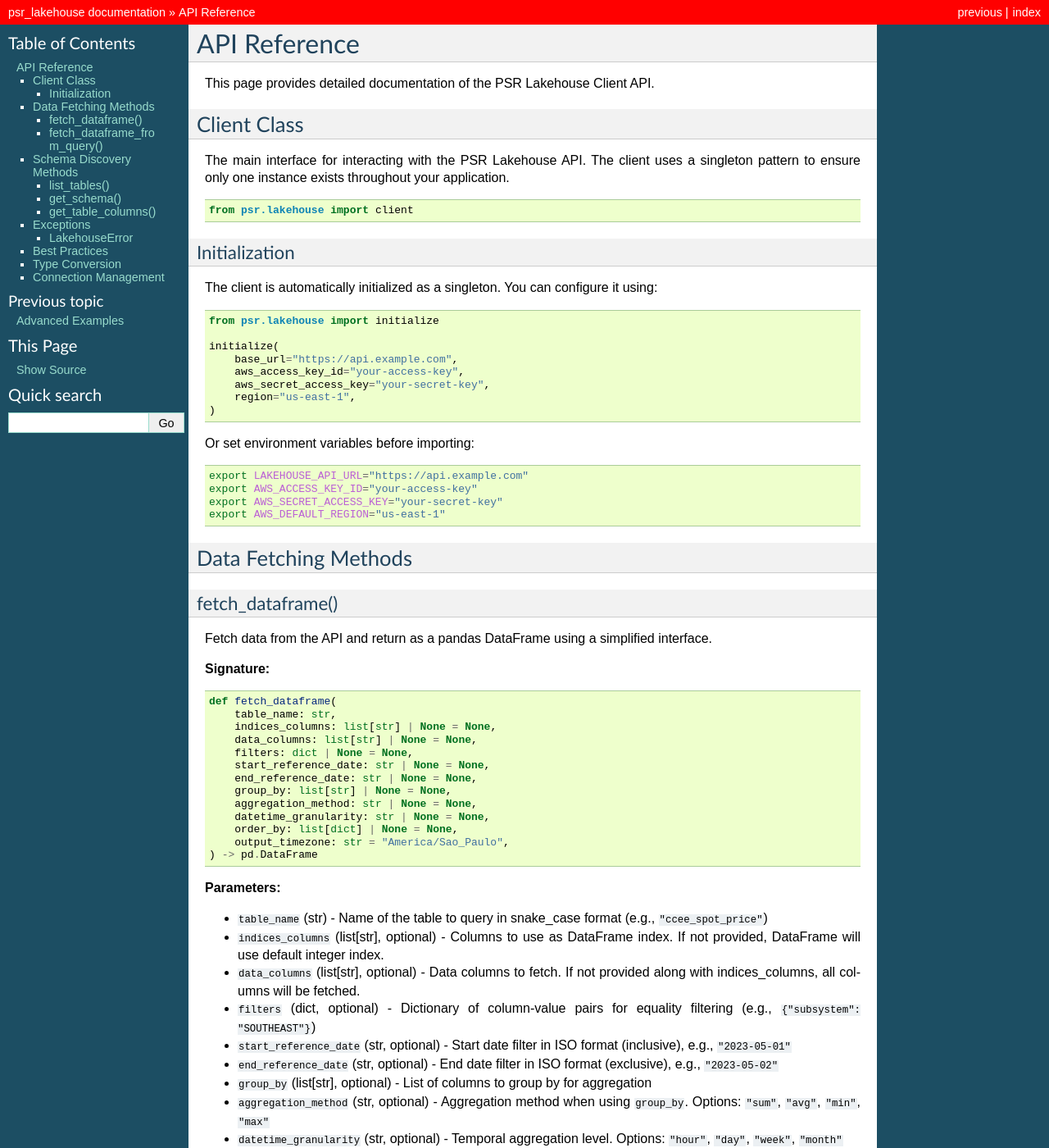
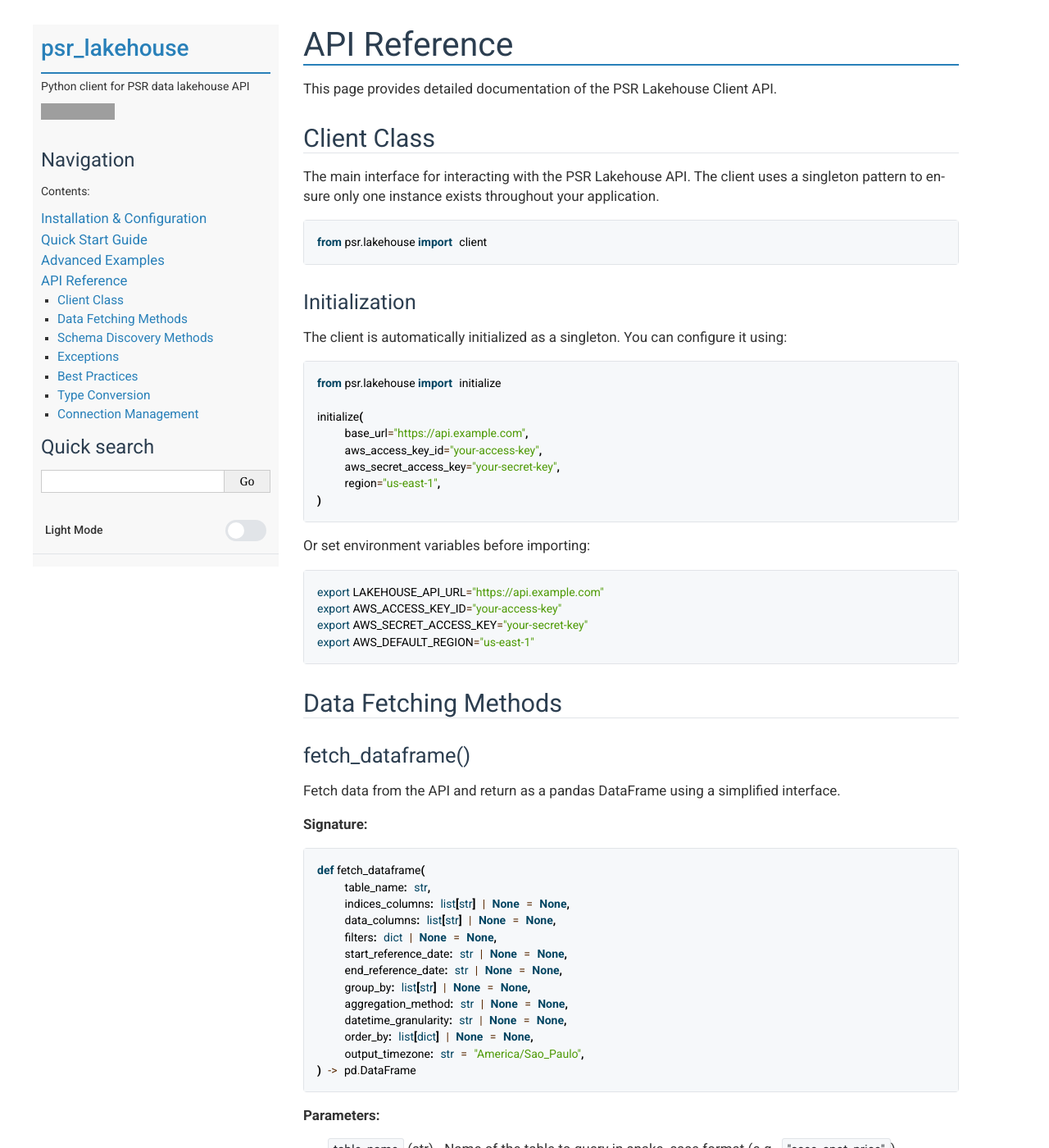
Before and after one commit to psrenergy/psr_lakehouse, a Sphinx documentation site: the page built from docs/api.rst, in a window 1280 px wide and 1400 px high. Shown: the whole window at 82% size. Built offline with Sphinx 7.4.7, drawn with Linux system fonts in a browser that asks for light colours; some of the changed text lies outside the part shown; grey boxes are pictures that could not be loaded.

Commit message:
Update docs

```diff
--- /dev/null
+++ b/docs/_static/custom.css
@@ -0,0 +1,325 @@
+/* Custom styling for PSR Lakehouse documentation */
+
+/* Import Roboto font */
+@import url('https://fonts.googleapis.com/css2?family=Roboto:wght@300;400;500;700&family=Roboto+Mono:wght@400;500&display=swap');
+
+/* CSS Variables for Light and Dark Modes */
+:root {
+    --bg-color: #ffffff;
+    --text-color: #333333;
+    --heading-color: #2c3e50;
+    --link-color: #2980b9;
+    --link-hover-color: #1f5c7d;
+    --border-color: #e1e4e8;
+    --code-bg: #f6f8fa;
+    --code-border: #e1e4e8;
+    --code-text: #24292e;
+    --highlight-bg: #f6f8fa;
+    --highlight-border: #e1e4e8;
+    --table-header-bg: #f6f8fa;
+    --table-border: #d0d7de;
+    --note-bg: #e7f2fa;
+    --note-border: #2980b9;
+    --warn-bg: #fff4e6;
+    --warn-border: #f39c12;
+    --sidebar-bg: #f8f8f8;
+    --sidebar-text: #333333;
+    --h1-border: #2980b9;
+    --h2-border: #e1e4e8;
+}
+
+[data-theme="dark"] {
+    --bg-color: #1e1e1e;
+    --text-color: #e0e0e0;
+    --heading-color: #64b5f6;
+    --link-color: #64b5f6;
+    --link-hover-color: #90caf9;
+    --border-color: #3e3e3e;
+    --code-bg: #2d2d2d;
+    --code-border: #3e3e3e;
+    --code-text: #e0e0e0;
+    --highlight-bg: #2d2d2d;
+    --highlight-border: #3e3e3e;
+    --table-header-bg: #2d2d2d;
+    --table-border: #3e3e3e;
+    --note-bg: #1a3a52;
+    --note-border: #64b5f6;
+    --warn-bg: #4a3b1f;
+    --warn-border: #f39c12;
+    --sidebar-bg: #252525;
+    --sidebar-text: #e0e0e0;
+    --h1-border: #64b5f6;
+    --h2-border: #3e3e3e;
+}
+
+/* Theme Toggle Switch in Sidebar */
+.theme-toggle-container {
+    padding: 15px;
+    border-bottom: 1px solid var(--border-color);
+    margin-bottom: 15px;
+}
+
+.theme-toggle-label {
+    display: flex;
+    align-items: center;
+    justify-content: space-between;
+    cursor: pointer;
+    user-select: none;
+}
+
+.theme-toggle-text {
+    font-size: 14px;
+    color: var(--sidebar-text);
+    font-weight: 500;
+}
+
+.theme-toggle-switch {
+    position: relative;
+    width: 50px;
+    height: 26px;
+    background-color: var(--border-color);
+    border-radius: 13px;
+    transition: background-color 0.3s;
+}
+
+.theme-toggle-switch::after {
+    content: '';
+    position: absolute;
+    top: 3px;
+    left: 3px;
+    width: 20px;
+    height: 20px;
+    background-color: #fff;
+    border-radius: 50%;
+    transition: transform 0.3s;
+}
+
+[data-theme="dark"] .theme-toggle-switch {
+    background-color: #64b5f6;
+}
+
+[data-theme="dark"] .theme-toggle-switch::after {
+    transform: translateX(24px);
+}
+
+/* Apply theme colors */
+body, div.body, div.document {
+    background-color: var(--bg-color);
+    color: var(--text-color);
+}
+
+div.bodywrapper {
+    background-color: var(--bg-color);
+}
+
+.sphinxsidebar {
+    background-color: var(--sidebar-bg);
+    color: var(--sidebar-text);
+}
+
+/* Set Roboto as the primary font */
+body, div.body, div.document, div.documentwrapper, div.bodywrapper {
+    font-family: 'Roboto', -apple-system, BlinkMacSystemFont, 'Segoe UI', Arial, sans-serif !important;
+}
+
+h1, h2, h3, h4, h5, h6 {
+    font-family: 'Roboto', -apple-system, BlinkMacSystemFont, 'Segoe UI', Arial, sans-serif !important;
+    font-weight: 500;
+}
+
+p, li, dt, dd, td, th, span {
+    font-family: 'Roboto', -apple-system, BlinkMacSystemFont, 'Segoe UI', Arial, sans-serif !important;
+}
+
+code, pre, .highlight, tt, kbd, samp {
+    font-family: 'Roboto Mono', 'Consolas', 'Monaco', monospace !important;
+}
+
+/* Better code block styling */
+div.highlight {
+    border-radius: 4px;
+    border: 1px solid var(--highlight-border);
+    margin: 1em 0;
+    background-color: var(--highlight-bg);
+}
+
+div.highlight pre {
+    padding: 16px;
+    overflow: auto;
+    font-size: 14px;
+    line-height: 1.45;
+    background-color: var(--highlight-bg);
+    color: var(--text-color);
+}
+
+/* Improve inline code appearance */
+code.literal {
+    background-color: var(--code-bg);
+    border-radius: 3px;
+    padding: 2px 6px;
+    font-size: 90%;
+    color: var(--code-text);
+    border: 1px solid var(--code-border);
+}
+
+/* Better admonition boxes */
+.admonition {
+    border-radius: 4px;
+    padding: 12px 16px;
+    margin: 1em 0;
+}
+
+.admonition.note {
+    background-color: var(--note-bg);
+    border-left: 4px solid var(--note-border);
+}
+
+.admonition.warning {
+    background-color: var(--warn-bg);
+    border-left: 4px solid var(--warn-border);
+}
+
+.admonition-title {
+    font-weight: bold;
+    margin-bottom: 8px;
+}
+
+/* Improve table styling */
+table.docutils {
+    border-collapse: collapse;
+    border-spacing: 0;
+    margin: 1em 0;
+    width: 100%;
+}
+
+table.docutils th {
+    background-color: var(--table-header-bg);
+    border: 1px solid var(--table-border);
+    padding: 8px 12px;
+    font-weight: 600;
+}
+
+table.docutils td {
+    border: 1px solid var(--table-border);
+    padding: 8px 12px;
+}
+
+/* Better section headers */
+h1 {
+    border-bottom: 2px solid var(--h1-border);
+    padding-bottom: 0.3em;
+    margin-top: 0;
+    color: var(--heading-color);
+}
+
+h2 {
+    border-bottom: 1px solid var(--h2-border);
+    padding-bottom: 0.3em;
+    margin-top: 1.5em;
+    color: var(--heading-color);
+}
+
+h3 {
+    margin-top: 1.2em;
+    color: var(--heading-color);
+}
+
+/* Improve link styling */
+a, a.reference.internal, a.reference.external {
+    color: var(--link-color);
+    text-decoration: none;
+    border-bottom: 1px dotted var(--link-color);
+}
+
+a:hover, a.reference.internal:hover, a.reference.external:hover {
+    color: var(--link-hover-color);
+    border-bottom: 1px solid var(--link-hover-color);
+}
+
+/* Better parameter lists */
+dl.field-list {
+    margin: 1em 0;
+}
+
+dl.field-list dt {
+    font-weight: bold;
+    color: var(--heading-color);
+}
+
+dl.field-list dd {
+    margin-left: 2em;
+    margin-bottom: 0.5em;
+}
+
+/* Improve navigation */
+.sphinxsidebar {
+    font-size: 14px;
+    background-color: var(--sidebar-bg) !important;
+    color: var(--sidebar-text) !important;
+}
+
+.sphinxsidebar h3 {
+    font-size: 1.2em;
+    margin-top: 1em;
+    color: var(--heading-color) !important;
+}
+
+.sphinxsidebar ul {
+    margin: 10px 0;
+}
+
+.sphinxsidebar a {
+    color: var(--link-color) !important;
+    border-bottom: none !important;
+}
+
+.sphinxsidebar a:hover {
+    color: var(--link-hover-color) !important;
+    text-decoration: underline;
+}
+
+.sphinxsidebar p {
+    color: var(--sidebar-text) !important;
+}
+
+.sphinxsidebar li {
+    color: var(--sidebar-text) !important;
+}
+
+/* Better signature styling */
+.sig-name {
+    font-weight: bold;
+}
+
+.sig-param {
+    font-style: italic;
+}
+
+/* Responsive improvements */
+@media screen and (max-width: 875px) {
+    div.body {
+        padding: 0 20px;
+    }
+}
+
+/* Improve return type and parameter documentation */
+.field-list .field-name {
+    font-weight: 600;
+    color: var(--heading-color);
+    white-space: nowrap;
+}
+
+/* Code example headers */
+.literal-block-wrapper {
+    margin: 1em 0;
+}
+
+.code-block-caption {
+    background-color: var(--code-bg);
+    padding: 8px 12px;
+    border: 1px solid var(--code-border);
+    border-bottom: none;
+    font-weight: 600;
+    border-radius: 4px 4px 0 0;
+    color: var(--text-color);
+}
--- /dev/null
+++ b/docs/_static/theme-toggle.js
@@ -0,0 +1,75 @@
+// Theme toggle functionality
+(function() {
+    'use strict';
+
+    // Get theme from localStorage or default to light
+    function getTheme() {
+        return localStorage.getItem('theme') || 'light';
+    }
+
+    // Set theme
+    function setTheme(theme) {
+        document.documentElement.setAttribute('data-theme', theme);
+        localStorage.setItem('theme', theme);
+        updateToggleText(theme);
+    }
+
+    // Update toggle text
+    function updateToggleText(theme) {
+        const textElement = document.querySelector('.theme-toggle-text');
+        if (textElement) {
+            textElement.textContent = theme === 'dark' ? 'Dark Mode' : 'Light Mode';
+        }
+    }
+
+    // Toggle theme
+    function toggleTheme() {
+        const currentTheme = getTheme();
+        const newTheme = currentTheme === 'dark' ? 'light' : 'dark';
+        setTheme(newTheme);
+    }
+
+    // Create theme toggle switch
+    function createThemeToggle() {
+        const container = document.createElement('div');
+        container.className = 'theme-toggle-container';
+
+        const label = document.createElement('label');
+        label.className = 'theme-toggle-label';
+
+        const text = document.createElement('span');
+        text.className = 'theme-toggle-text';
+        text.textContent = getTheme() === 'dark' ? 'Dark Mode' : 'Light Mode';
+
+        const switchElement = document.createElement('div');
+        switchElement.className = 'theme-toggle-switch';
+
+        label.appendChild(text);
+        label.appendChild(switchElement);
+        container.appendChild(label);
+
+        label.onclick = toggleTheme;
+
+        return container;
+    }
+
+    // Initialize theme on page load
+    function initTheme() {
+        const theme = getTheme();
+        setTheme(theme);
+
+        // Find sidebar and add theme toggle at the bottom
+        const sidebar = document.querySelector('.sphinxsidebar');
+        if (sidebar) {
+            const themeToggle = createThemeToggle();
+            sidebar.appendChild(themeToggle);
+        }
+    }
+
+    // Wait for DOM to be ready
+    if (document.readyState === 'loading') {
+        document.addEventListener('DOMContentLoaded', initTheme);
+    } else {
+        initTheme();
+    }
+})();
--- a/docs/conf.py
+++ b/docs/conf.py
@@ -34,10 +34,46 @@ intersphinx_mapping = {
 # -- Options for HTML output -------------------------------------------------
 # https://www.sphinx-doc.org/en/master/usage/configuration.html#options-for-html-output
 
-html_theme = 'classic'
+html_theme = 'alabaster'
 html_static_path = ['_static']
 
 html_theme_options = {
-    "rightsidebar": "false",
-    "relbarbgcolor": "red"
+    'description': 'Python client for PSR data lakehouse API',
+    'fixed_sidebar': True,
+    'page_width': '1200px',
+    'sidebar_width': '300px',
+    'body_text': '#333333',
+    'link': '#2980b9',
+    'link_hover': '#1f5c7d',
+    'sidebar_link': '#2980b9',
+    'sidebar_link_underscore': '#2980b9',
+    'gray_1': '#f8f8f8',
+    'gray_2': '#e8e8e8',
+    'gray_3': '#d8d8d8',
+    'note_bg': '#e7f2fa',
+    'note_border': '#2980b9',
+    'warn_bg': '#fff4e6',
+    'warn_border': '#f39c12',
+     'github_user': 'psrenergy',
+    'github_repo': 'psr_lakehouse',
+    'github_button': True,
 }
+
+html_sidebars = {
+    '**': [
+        'about.html',
+        'navigation.html',
+        'relations.html',
+        'searchbox.html',
+    ]
+}
+
+# Add custom CSS
+html_css_files = [
+    'custom.css',
+]
+
+# Add custom JavaScript
+html_js_files = [
+    'theme-toggle.js',
+]
```
